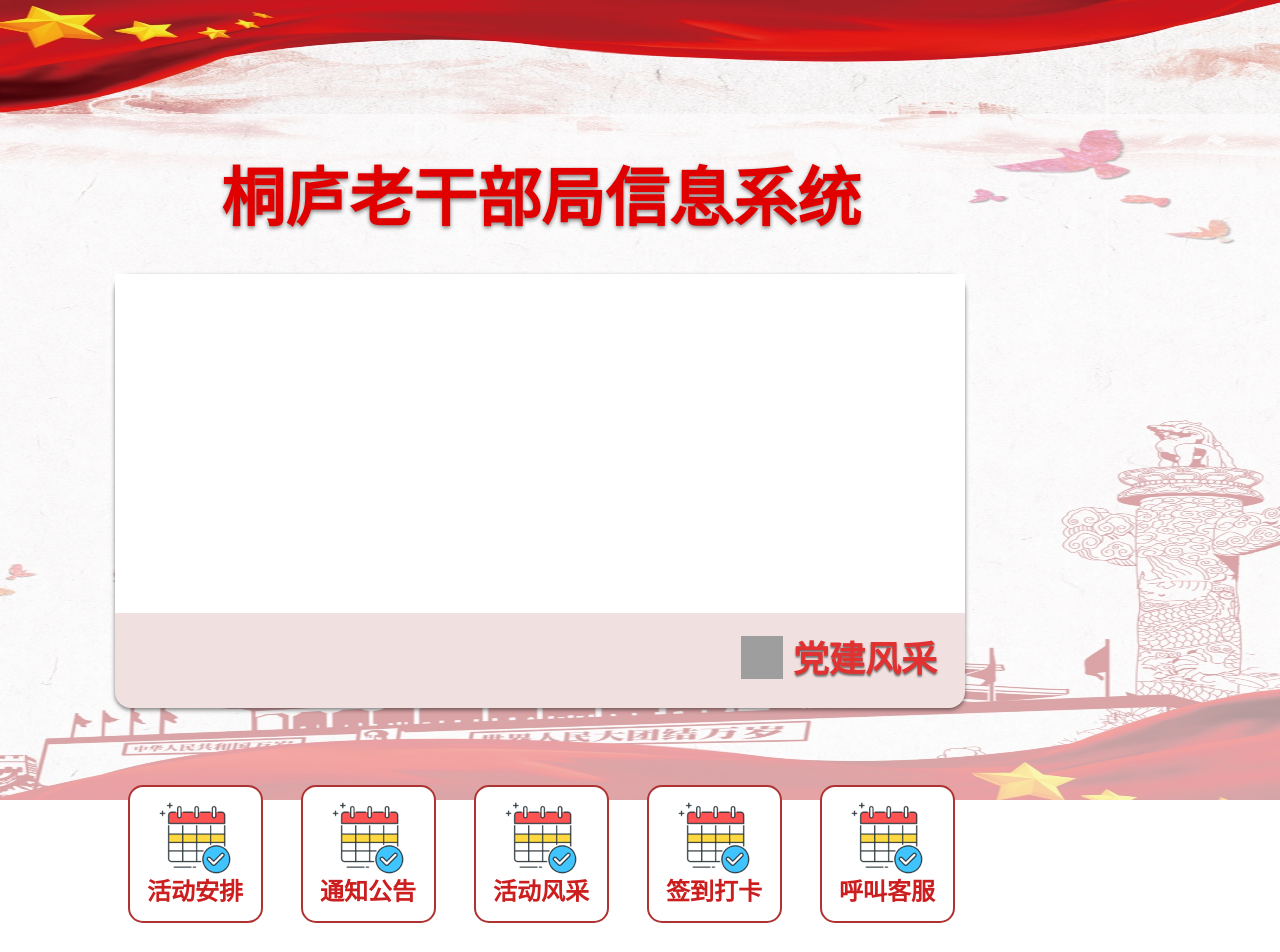
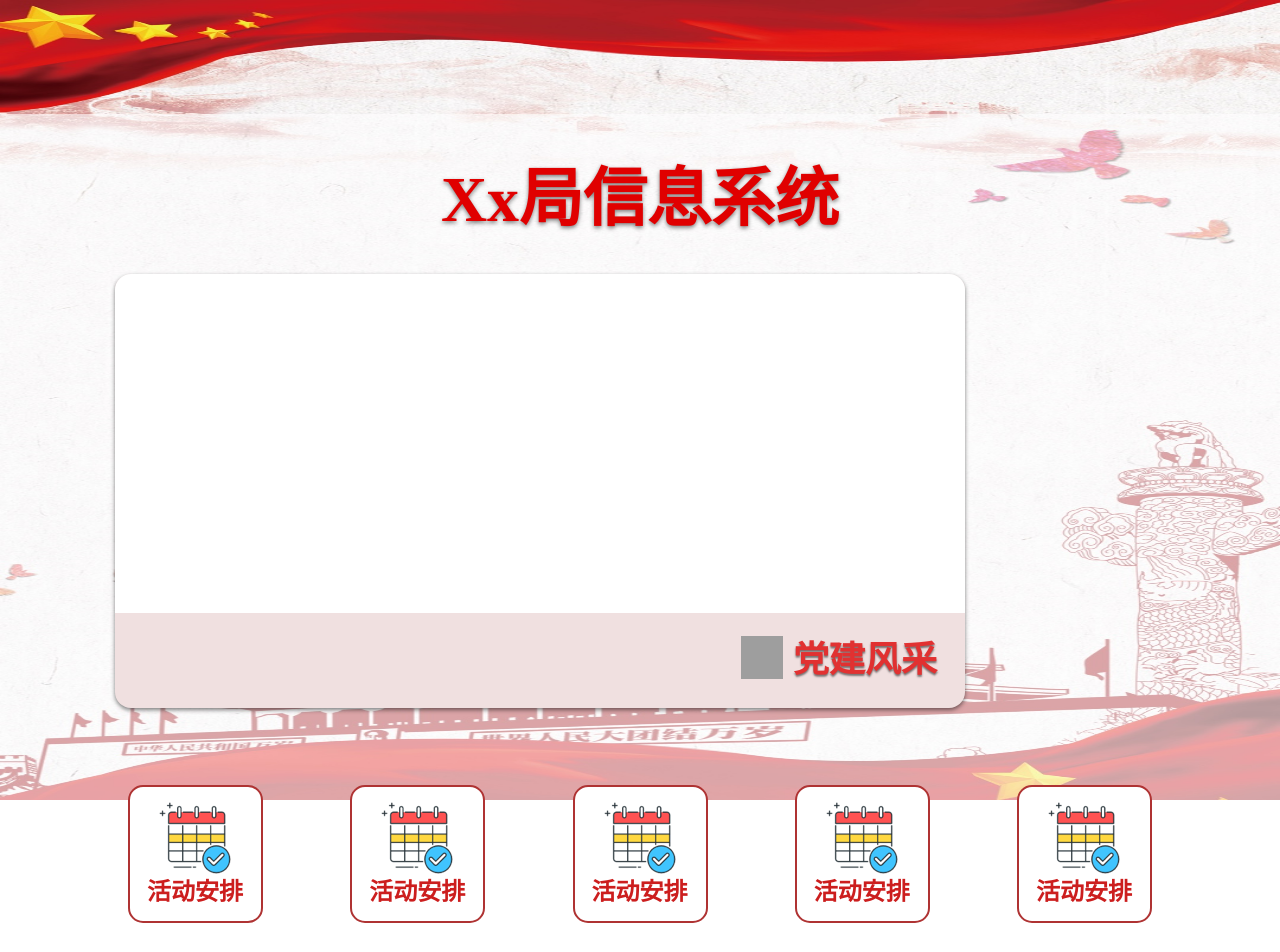
Before and after one commit to JFYAzong/frontend-learn-1, a Vue app: page /#/welcome in a window 1280 px wide. Shown: the top 952 px of the page. Built offline with nearby package versions, Linux system fonts and the light colour scheme; grey boxes are pictures that could not be loaded.

Commit message:
优化 welcome 样式

```diff
--- a/src/views/Welcome.vue
+++ b/src/views/Welcome.vue
@@ -1,54 +1,50 @@
 <template>
-   <div class="global">
-    <div class="tittle">桐庐老干部局信息系统</div>
+  <div class="box">
+    <div class="tittle">Xx局信息系统</div>
 
     <div class="swiper">
-        <div class="swiper_border"></div>
-        <div class="swiper_icon"></div>
-        <div class="swiper_text">党建风采</div>
+      <div class="swiper__item"></div>
+      <div class="swiper__icon"></div>
+      <div class="swiper__text">党建风采</div>
     </div>
 
-    <div class="border_huodong">
-        <div  class="icon_huodong"></div>
-        <div class="text_huodong">活动安排</div>
+    <div class="button-box">
+      <div class="button">
+        <div class="button__icon"></div>
+        <div class="button__text">活动安排</div>
       </div>
-
-    <div class="border_tongzhi">
-        <div class="icon_tongzhi"></div>
-        <div class="text_tongzhi">通知公告</div>
+      <div class="button">
+        <div class="button__icon"></div>
+        <div class="button__text">活动安排</div>
       </div>
-
-    <div class="border_fengcai">
-        <div class="icon_fengcai"></div>
-        <div class="text_fengcai">活动风采</div>
+      <div class="button">
+        <div class="button__icon"></div>
+        <div class="button__text">活动安排</div>
       </div>
-
-    <div class="border_qiandao">
-        <div class="icon_qiandao"></div>
-        <div class="text_qiandao">签到打卡</div>
+      <div class="button">
+        <div class="button__icon"></div>
+        <div class="button__text">活动安排</div>
       </div>
-
-    <div class="border_hujiao">
-        <div class="icon_hujiao"></div>
-        <div class="text_hujiao">呼叫客服</div>
+      <div class="button">
+        <div class="button__icon"></div>
+        <div class="button__text">活动安排</div>
+      </div>
     </div>
 
     <div class="last">
-        <div class="last_text">活动风采</div>
+      <div class="last__text">活动风采</div>
     </div>
   </div>
-
 </template>
 
 <script>
 export default {
-    name:'Welcome'
-}
+  name: "Welcome"
+};
 </script>
 
-<style scoped>
-.global{
-
+<style scoped lang="scss">
+.box {
   display: flex;
   flex-direction: column;
   width: 100vw;
@@ -56,42 +52,46 @@ export default {
   background: url("../assets/background.jpg");
   background-size: 100% 100%;
   overflow: hidden;
-}
-.tittle{
-    width: 640px;
-    height: 90px;
+
+  .tittle {
+    position: absolute;
+    top: 155px;
+    left: 0;
+    right: 0;
+
     font-size: 64px;
     font-family: PingFangSC-Semibold, PingFang SC;
     font-weight: 600;
-    color: #E00000;
+    color: #e00000;
     line-height: 90px;
-    text-shadow: 0px 2px 4px rgba(0,0,0,0.5000);
+    text-shadow: 0px 2px 4px rgba(0, 0, 0, 0.5);
+    text-align: center;
     /* -webkit-background-clip: text;
     -webkit-text-fill-color: transparent; */
-    position: absolute;
-    top: 155px;
-    left: 221px;
   }
-.swiper{
+
+  .swiper {
     position: absolute;
     top: 274px;
     left: 115px;
     width: 850px;
     height: 434px;
-    background: #F0E0E0;
-    box-shadow: 0px 2px 4px 0px rgba(0,0,0,0.5000);
+    background: #f0e0e0;
+    box-shadow: 0px 2px 4px 0px rgba(0, 0, 0, 0.5);
     border-radius: 16px;
-}
-.swiper_border{
+    overflow: hidden;
+
+    &__item {
       position: absolute;
       top: 0;
       left: 0;
       bottom: 95px;
       width: 850px;
       height: 339px;
-    background: #FFFFFF;
+      background: #ffffff;
     }
-.swiper_icon{
+
+    &__icon {
       position: absolute;
       background: url(../assets/icon.png);
       background-size: 100% 100%;
@@ -100,7 +100,8 @@ export default {
       top: 362px;
       left: 626px;
     }
-.swiper_text{
+
+    &__text {
       position: absolute;
       top: 361px;
       left: 678px;
@@ -109,23 +110,32 @@ export default {
       font-size: 36px;
       font-family: PingFangSC-Semibold, PingFang SC;
       font-weight: 600;
-    color: #E13131;
+      color: #e13131;
       line-height: 50px;
-    text-shadow: 0px 2px 2px rgba(0,0,0,0.5000);
+      text-shadow: 0px 2px 2px rgba(0, 0, 0, 0.5);
       -webkit-background-clip: text;
       /* -webkit-text-fill-color: transparent; */
     }
-.border_huodong{
+  }
+
+  .button-box {
     position: absolute;
     top: 785px;
     left: 128px;
+    right: 128px;
+    // background: red;
+    display: flex;
+    justify-content: space-between;
+
+    .button {
+      position: relative;
       width: 131px;
       height: 134px;
-    background: #FFFFFF;
+      background: #ffffff;
       border-radius: 15px;
-    border: 2px solid #AF3333;
-}
-.icon_huodong{
+      border: 2px solid #af3333;
+
+      &__icon {
         position: absolute;
         background: url(../assets/活动安排.png);
         background-size: 100% 100%;
@@ -134,170 +144,44 @@ export default {
         top: 15px;
         left: 29px;
       }
-.text_huodong{
+
+      &__text {
         position: absolute;
         top: 89px;
         left: 17px;
-    width: 96px;
-    height: 33px;
         font-size: 24px;
         font-family: PingFangSC-Medium, PingFang SC;
         font-weight: 600;
-    color: #CC1E1E;
-    line-height: 33px;
-    -webkit-background-clip: text;
-    /* -webkit-text-fill-color: transparent; */
-}
-.border_tongzhi{
-    position: absolute;
-    top: 785px;
-    left: 301px;
-    width: 131px;
-    height: 134px;
-    background: #FFFFFF;
-    border-radius: 15px;
-    border: 2px solid #AF3333;
-}
-.icon_tongzhi{
-    position: absolute;
-    background: url(../assets/活动安排.png);
-    background-size: 100% 100%;
-    width: 72px;
-    height: 72px;
-    top: 15px;
-    left: 29px;
-}
-.text_tongzhi{
-    position: absolute;
-    top: 89px;
-    left: 17px;
-    width: 96px;
-    height: 33px;
-    font-size: 24px;
-    font-family: PingFangSC-Medium, PingFang SC;
-    font-weight: 600;
-    color: #CC1E1E;
+        color: #cc1e1e;
         line-height: 33px;
         -webkit-background-clip: text;
       }
-.border_fengcai{
-    position: absolute;
-    top: 785px;
-    left: 474px;
-    width: 131px;
-    height: 134px;
-    background: #FFFFFF;
-    border-radius: 15px;
-    border: 2px solid #AF3333;
     }
-.icon_fengcai{
-    position: absolute;
-    background: url(../assets/活动安排.png);
-    background-size: 100% 100%;
-    width: 72px;
-    height: 72px;
-    top: 15px;
-    left: 29px;
   }
-.text_fengcai{
-    position: absolute;
-    top: 89px;
-    left: 17px;
-    width: 96px;
-    height: 33px;
-    font-size: 24px;
-    font-family: PingFangSC-Medium, PingFang SC;
-    font-weight: 600;
-    color: #CC1E1E;
-    line-height: 33px;
-    -webkit-background-clip: text;
-}
-.border_qiandao{
-    position: absolute;
-    top: 785px;
-    left: 647px;
-    width: 131px;
-    height: 134px;
-    background: #FFFFFF;
-    border-radius: 15px;
-    border: 2px solid #AF3333;
-}
-.icon_qiandao{
-    position: absolute;
-    background: url(../assets/活动安排.png);
-    background-size: 100% 100%;
-    width: 72px;
-    height: 72px;
-    top: 15px;
-    left: 29px;
-}
-.text_qiandao{
-    position: absolute;
-    top: 89px;
-    left: 17px;
-    width: 96px;
-    height: 33px;
-    font-size: 24px;
-    font-family: PingFangSC-Medium, PingFang SC;
-    font-weight: 600;
-    color: #CC1E1E;
-    line-height: 33px;
-    -webkit-background-clip: text;
-}
-.border_hujiao{
-    position: absolute;
-    top: 785px;
-    left: 820px;
-    width: 131px;
-    height: 134px;
-    background: #FFFFFF;
-    border-radius: 15px;
-    border: 2px solid #AF3333;
-}
-.icon_hujiao{
-    position: absolute;
-    background: url(../assets/活动安排.png);
-    background-size: 100% 100%;
-    width: 72px;
-    height: 72px;
-    top: 15px;
-    left: 29px;
-}
-.text_hujiao{
-    position: absolute;
-    top: 89px;
-    left: 17px;
-    width: 96px;
-    height: 33px;
-    font-size: 24px;
-    font-family: PingFangSC-Medium, PingFang SC;
-    font-weight: 600;
-    color: #CC1E1E;
-    line-height: 33px;
-    -webkit-background-clip: text;
-}
-.last{
+
+  .last {
     position: absolute;
     top: 1010px;
     left: 115px;
     width: 850px;
     height: 826px;
-    background: #FFFFFF;
-    box-shadow: 0px 2px 4px 0px rgba(0,0,0,0.5000);
+    background: #ffffff;
+    box-shadow: 0px 2px 4px 0px rgba(0, 0, 0, 0.5);
     border-radius: 16px;
-}
-.last_text{
+
+    &__text {
       position: absolute;
       top: 32px;
       left: 329px;
-    width: 192px;
-    height: 67px;
       font-size: 48px;
       font-family: PingFangSC-Semibold, PingFang SC;
       font-weight: 600;
-    color: #E13131;
+      color: #e13131;
       line-height: 67px;
-    text-shadow: 0px 2px 4px rgba(0,0,0,0.5000), 0px 2px 2px rgba(0,0,0,0.5000);
+      text-shadow: 0px 2px 4px rgba(0, 0, 0, 0.5),
+        0px 2px 2px rgba(0, 0, 0, 0.5);
       -webkit-background-clip: text;
     }
+  }
+}
 </style>
```
Lines whose indentation alone changed are shown as unchanged.
